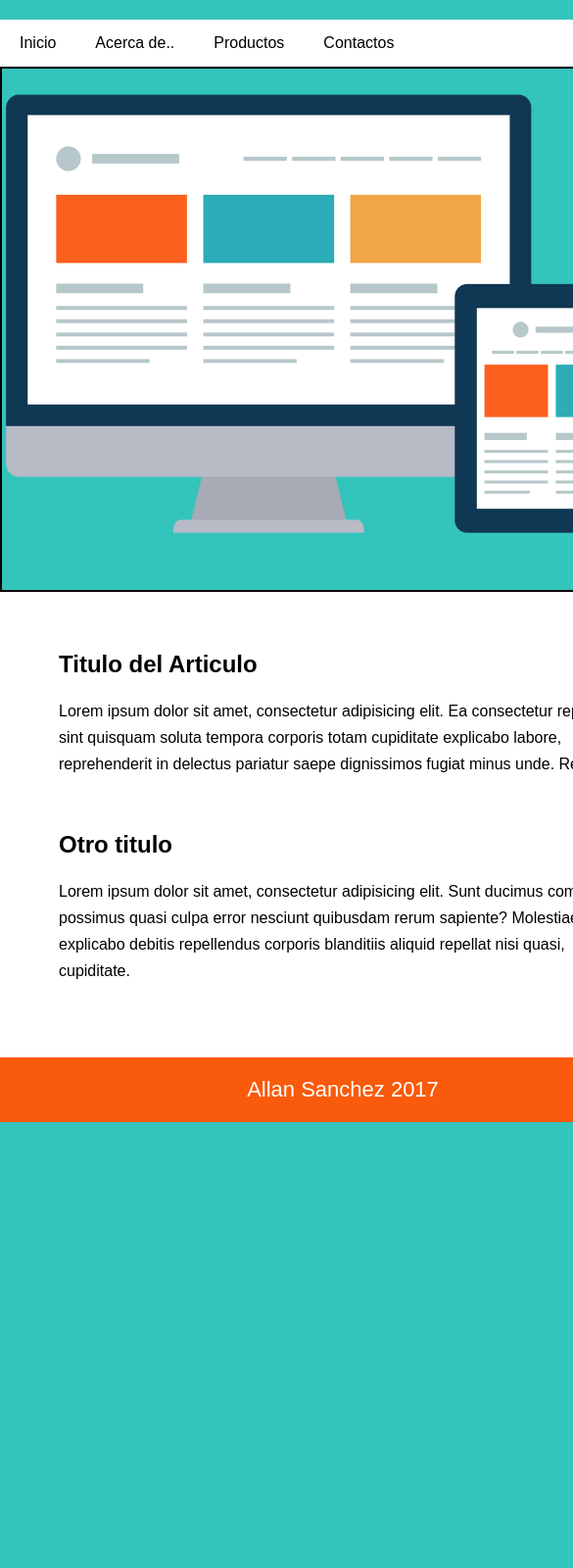
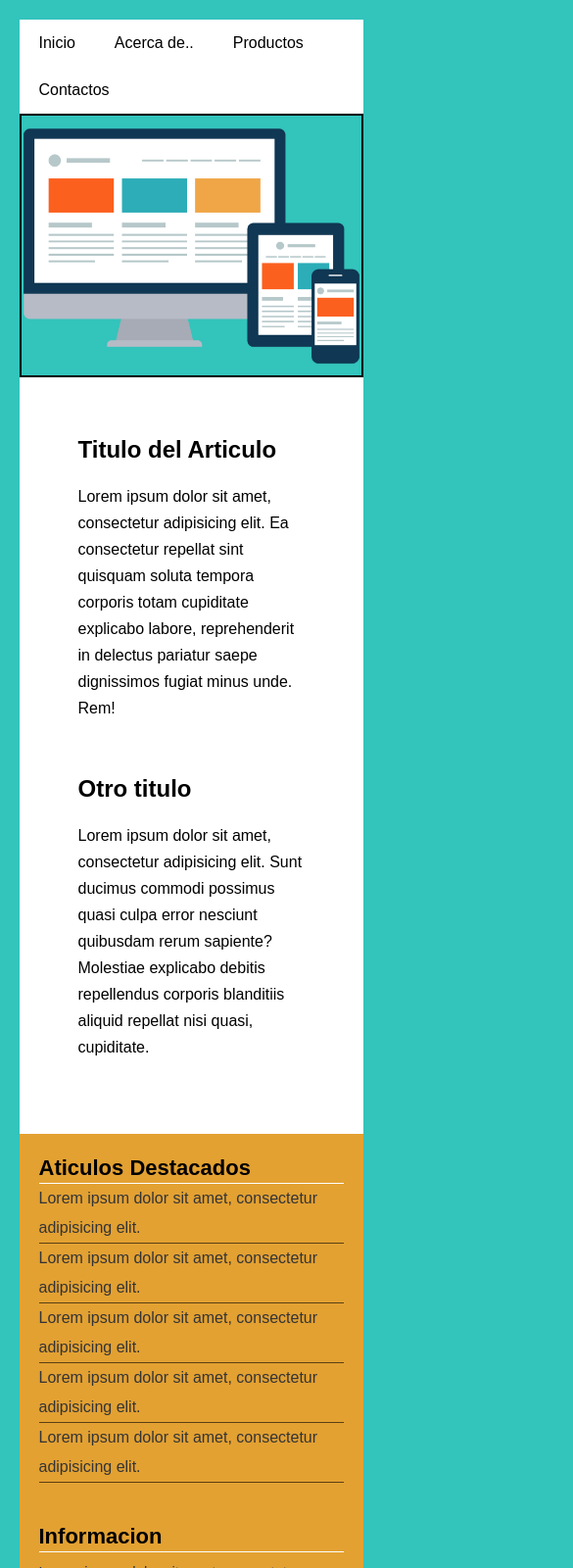
Before and after one commit to Allan-Sanchez/Curso-html5, a plain HTML site: page modulo_html/Practica/index.html in a window 390 px wide. Shown: the top 1600 px of the page at 98% size, 585 px wide, since content can reach past the window. Before the commit the page ends 1165 px from the top, so only its background shows below. Drawn offline with Linux system fonts and the light colour scheme.

Commit message:
modelo responsivo terminado

```diff
--- a/modulo_html/Practica/estilos.css
+++ b/modulo_html/Practica/estilos.css
@@ -11,7 +11,8 @@ body {
 }
 
 .contenedor {
-  width: 1000px;
+  width: 90%;
+  max-width: 1000px;
   margin: 20px auto;
 }
 
@@ -47,7 +48,7 @@ header nav ul li a:hover {
 }
 
 .main {
-  width: 700px;
+  width: 70%;
   background: #fff;
   float: left;
 }
@@ -80,7 +81,7 @@ header nav ul li a:hover {
 }
 
 .aside aside {
-  width: 300px;
+  width: 30%;
   background: rgb(227, 161, 50);
   float: left;
   line-height: 30px;
@@ -119,7 +120,7 @@ header nav ul li a:hover {
 
 footer {
   clear: both;
-  width: 700px;
+  width: 70%;
   background: rgb(249, 90, 11);
   padding: 20px 0;
   text-align: center;
@@ -130,3 +131,23 @@ footer {
 img {
   border: 2px solid #000;
 }
+
+@media screen and (max-width:800px) {
+  .main{
+    width: 100%;
+  }
+  .aside aside{
+    width: 100%;
+
+  }
+  footer{
+    width: 100%;
+  }
+}
+
+@media screen and (max-width:980px) {
+.aside .widget p{
+  font-size: 15PX;
+  line-height: 20px;
+}
+}
--- a/modulo_html/Practica/index.html
+++ b/modulo_html/Practica/index.html
@@ -54,7 +54,7 @@
         <div class="widget">
           <h3 class="titulo">Informacion</h3>
           <p> Lorem ipsum dolor sit amet, consectetur adipisicing elit. Amet repudiandae sed error omnis accusamus architecto magni blanditiis beatae maxime mollitia, corporis ad in. Amet voluptate similique, optio, aliquam a debitis!</p>
-          <p>Lorem ipsum dolor sit amet, consectetur adipisicing elit, sed do eiusmod tempor incididunt ut labore et dolore magna aliqua. Ut enim ad minim veniam, quis nostrud exercitation ullamco laboris nisi ut aliquip ex ea commodo consequat.</p>
+          <p class="pdos">Lorem ipsum dolor sit amet, consectetur adipisicing elit, sed do eiusmod tempor incididunt ut labore et dolore magna aliqua. Ut enim ad minim veniam, quis nostrud exercitation ullamco laboris nisi ut aliquip ex ea commodo consequat.</p>
         </div>
       </aside>
     </section>
```
